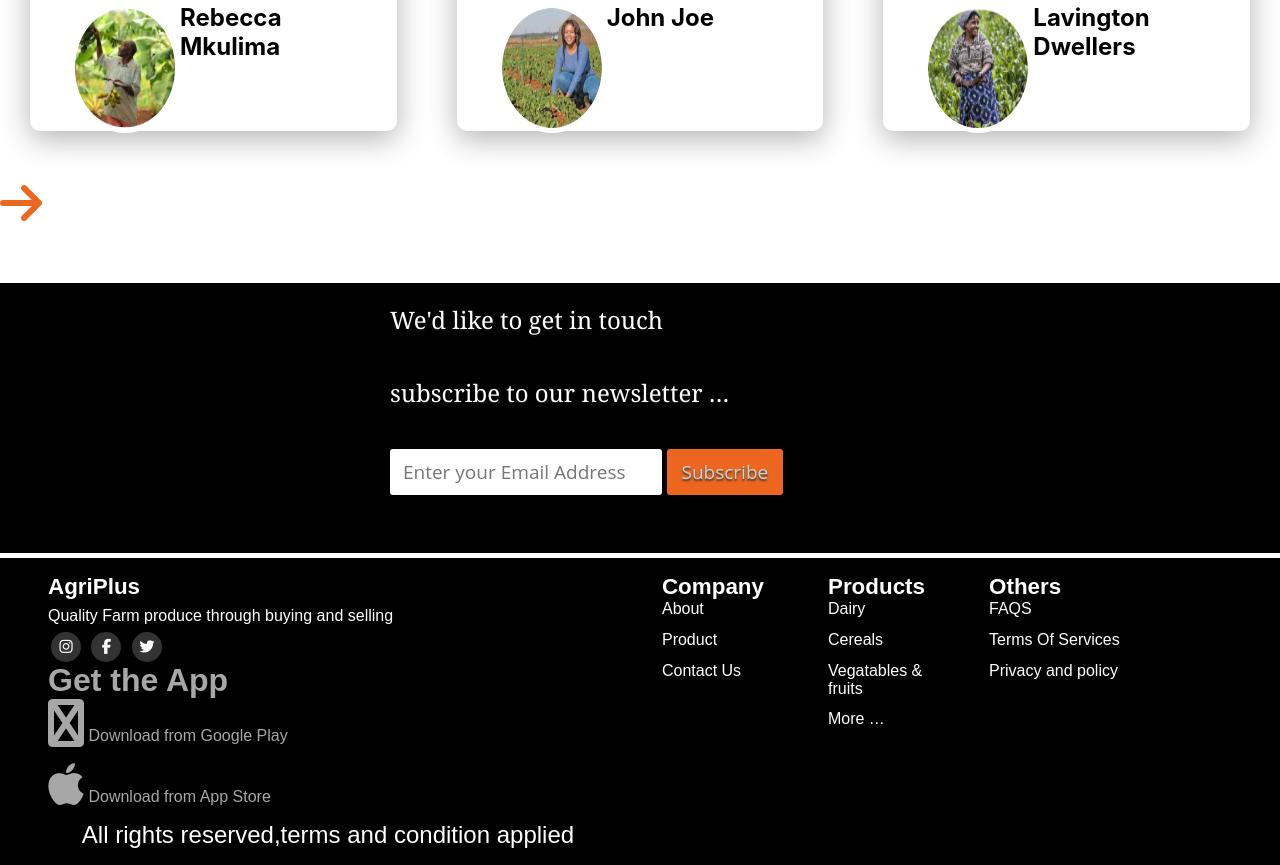
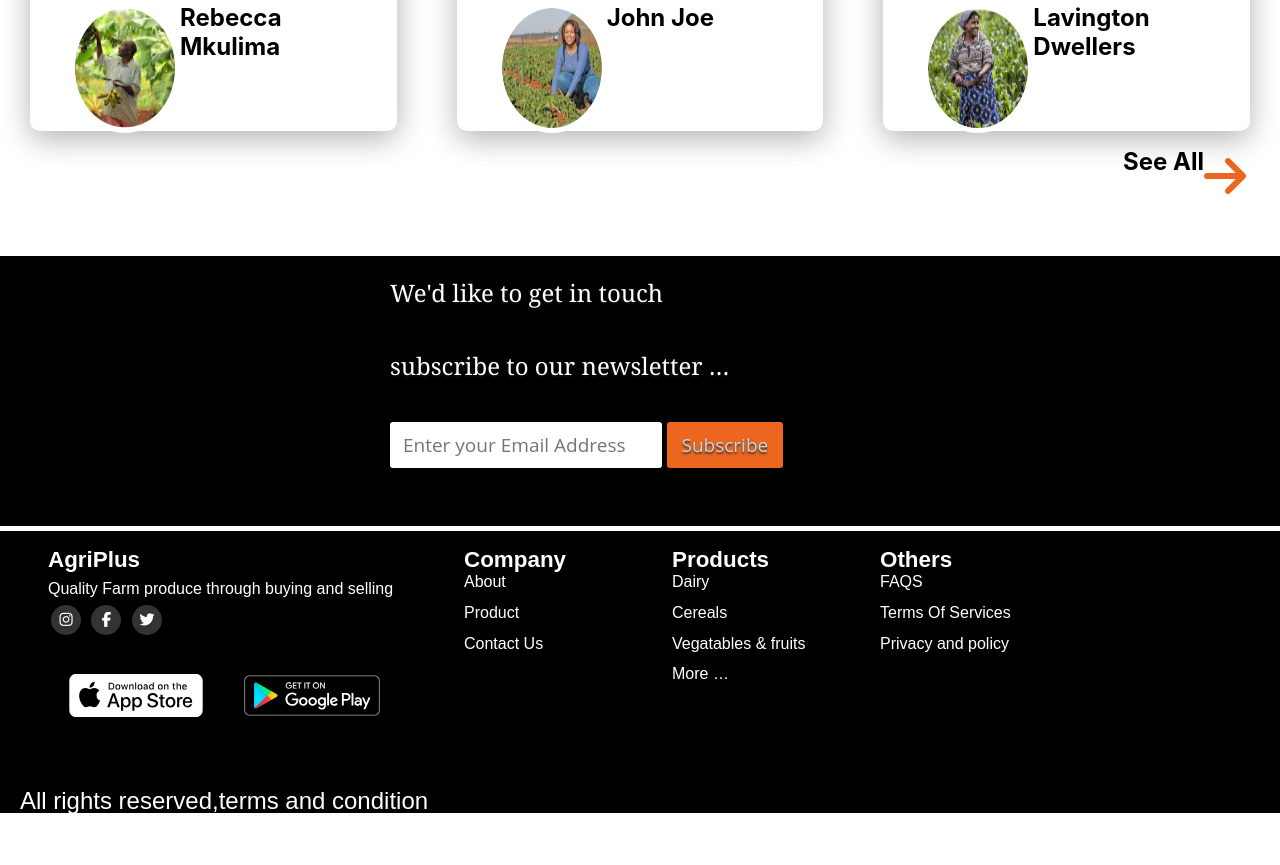
Before and after one commit to mercylynn/agriplus-website, a plain HTML site: page index.html in a window 1280 px wide. Shown: the part 3074-3939 px from the top of the page. After the commit the page ends 3917 px from the top, so only its background shows below. Drawn offline with Linux system fonts and the light colour scheme.

Commit message:
modify css and html file

```diff
--- a/css/index.css
+++ b/css/index.css
@@ -422,8 +422,9 @@ img {
 .containerspace h1 {
   font-weight: bold;
 
-
-
+}
+.customer h1{
+  margin-left:40px;
 }
 
 .testimonial {
@@ -456,6 +457,14 @@ img {
 .arrow{
   font-size: 48px;
   color: #ED661F;
+
+}
+.see{
+  display:flex;
+  justify-content:flex-end;
+  padding-left: 30px;
+  width: 95%;
+
 }
 
 .subscribe {
@@ -537,7 +546,7 @@ footer * {
 
 .row.primary {
   display: grid;
-  grid-template-columns: 4fr 1fr 1fr 2fr;
+  grid-template-columns: 2fr 1fr 1fr 2fr;
   align-items: stretch;
 }
 
@@ -592,10 +601,13 @@ ul li a:hover {
 
 .copyright {
   color: #fff;
+  width: 100%;
+  height: 10px;
+  background-color: #000;
   text-align: center !important;
   font-size: 1.5rem;
-  justify-content: center;
-  padding-left: 10px;
+  justify-content: center!important;
+
 
 }
 
@@ -616,6 +628,17 @@ ul li a:hover {
   background-color: #ED661F;
 
 }
+.apph{
+  font-size: 20px;
+  color: #fff;
+  display: inline-block;
+}
+.get{
+  display: flex;
+  justify-content:flex-start;
+
+
+}
 
 
 
--- a/index.html
+++ b/index.html
@@ -9,7 +9,9 @@
     <link rel="stylesheet" href="https://cdnjs.cloudflare.com/ajax/libs/font-awesome/4.7.0/css/font-awesome.min.css">
     <link rel="stylesheet" href="https://cdnjs.cloudflare.com/ajax/libs/font-awesome/4.7.0/css/font-awesome.min.css">
     <link rel="stylesheet" href="https://maxcdn.bootstrapcdn.com/font-awesome/4.5.0/css/font-awesome.min.css">
-    <script src='https://kit.fontawesome.com/a076d05399.js' crossorigin='anonymous'></script>
+
+    <script src="https://kit.fontawesome.com/626ac7a8a6.js" crossorigin="anonymous"></script>
+
 </head>
 <body>
     <div class="container">
@@ -154,7 +156,7 @@
 
         <div class="containerspace"></div>
 
-        <div >
+        <div class="customer" >
 
         <h1>What Our Estemed Customers Say About Us</h1>
 
@@ -165,9 +167,9 @@
             <div class="testimonial-card">
                 <span class="fa fa-star checked"></span>
                 <span class="fa fa-star checked"></span>
-<span class="fa fa-star checked"></span>
-<span class="fa fa-star checked"></span>
-<span class="fa fa-star"></span>
+                <span class="fa fa-star checked"></span>
+                <span class="fa fa-star checked"></span>
+                <span class="fa fa-star"></span>
                <h2 class="text">"The most efficient way to get fresh produce"</h2>
                <div class="person">
                 <img class="avatar" src="./assets/images/Rectangle 11-1.png">
@@ -207,8 +209,12 @@
             </section>
 
             <div class="see">
-                <div><h3>See More</h3></div>
-                <div class="arrow"><i class='fas fa-arrow-right' ></i></div>
+                <h2>See All</h2>
+
+                <div class="arrow">
+
+                    <i class='fas fa-arrow-right' ></i></div>
+
 
             </div>
 
@@ -224,6 +230,7 @@
                     </form>
 
                   </div>
+
 
             </section>
 
@@ -249,29 +256,18 @@
                      <i class="fa fa-twitter"></i>
 
                     </div>
-                    <div class="app">
-                        <h1>Get the App </h1>
-                        <ul>
-                            <li>
-                              <div class="download android">
-                                <i class="fa fa fa-google-play fa-3x"></i>
-                                <span class="df">Download from</span>
-                                <span class="dfn">Google Play</span>
-                              </div>
-                            </lI>
-                            <li>
-                              <div class="download apple">
-                                <i class="fa fa fa-apple fa-3x"></i>
-                                <span class="df">Download from</span>
-                                <span class="dfn">App Store</span>
-                              </div>
-                            </li>
-                            <li>
 
-                            </li>
-                          </ul>
+                    <div class="get">
 
+
+                        <div>
+                            <img src="./assets/images/App_Store_(iOS)-Badge-Alternative-Logo.wine.svg" alt="">
+                        </div>
+                        <div>
+                            <img src="./assets/images/Google_Play-Badge-Logo.wine.svg" alt="">
+                        </div>
                     </div>
+
                 </div>
                 <div class="column links">
                     <h3>Company</h3>
@@ -302,16 +298,17 @@
 
                     </ul>
                  </div>
-                 <div class="copyright">
 
-                    <p>All rights reserved,terms and condition applied</p>
-                  </div>
+
+                    <p class="copyright">All rights reserved,terms and condition applied</p>
+
 
             </div>
 
           </footer>
 
 
+
 </header>
 </body>
 </html>
```
Also changed, not shown: assets/images/App_Store_(iOS)-Badge-Alternative-Logo.wine.svg (added), assets/images/Google_Play-Badge-Logo.wine.svg (added), assets/images/download-on-the-app-store-badge_us.svg (added), assets/images/get-it-on-google-play-logo.png (added).
